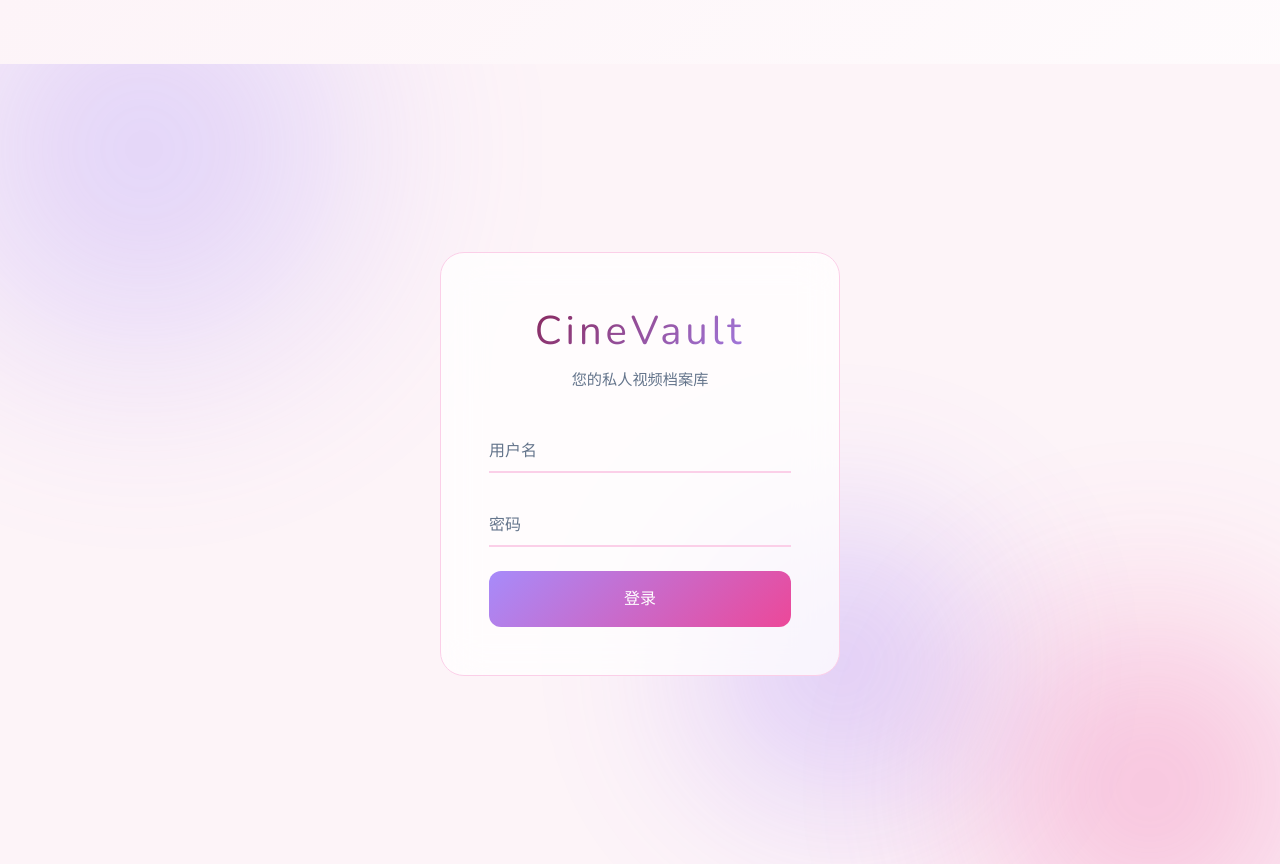
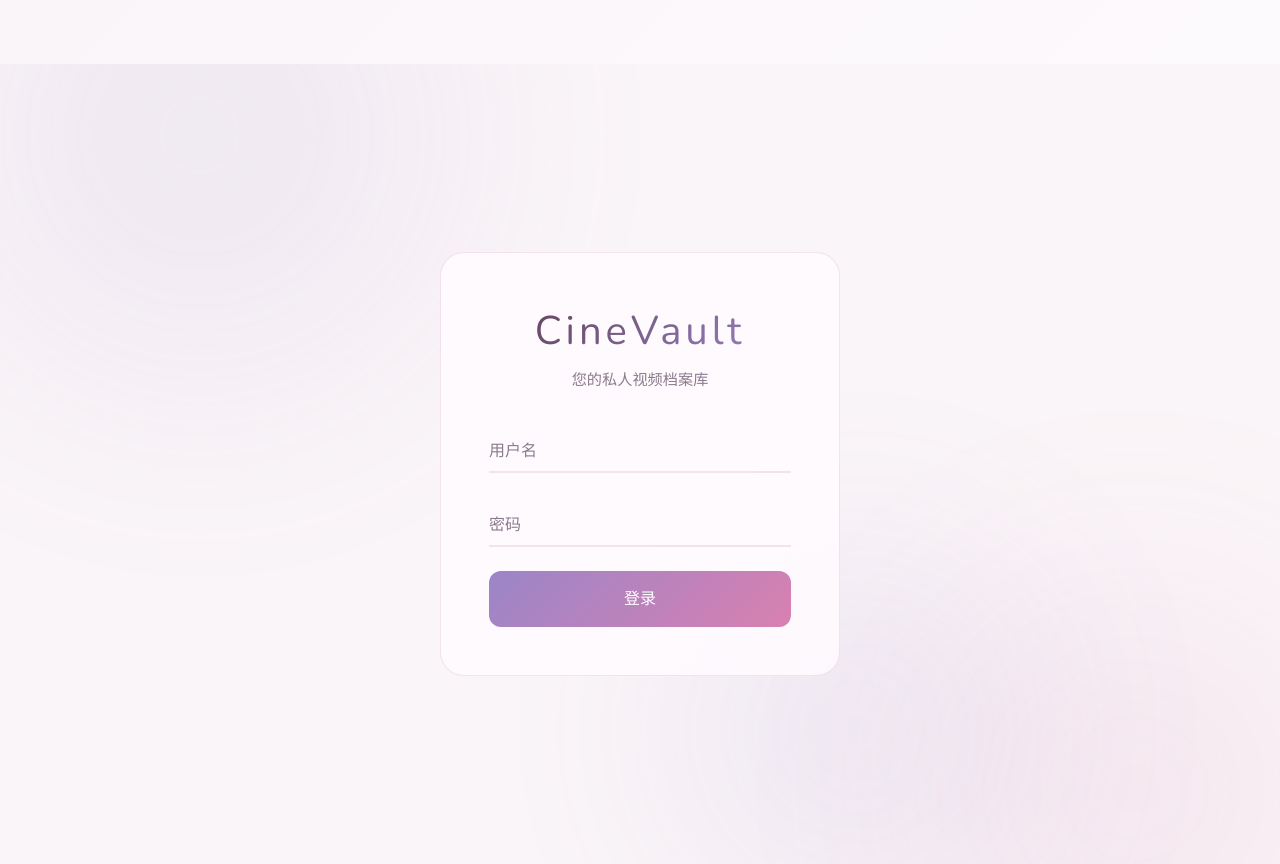
Before and after one commit to Kinder-song/Cinevault, a Flask app: page /login in a window 1280 px wide. Run offline with Flask 3, Linux system fonts and the light colour scheme; some libraries are stand-ins or nearby versions.

Commit message:
refactor(UI): reduce saturation and brightness for both themes
Dark Mode (Cinema Purple):
- Darker backgrounds (#080710, #0F0D1A)
- Lower saturation accent colors (muted pinks/purples)
- Softer glow effects with reduced opacity
- Larger, slower ambient blobs

Light Mode (Dreamy Macaron):
- Softer cream backgrounds
- Muted text colors for better readability
- Reduced contrast for comfortable viewing

Also added:
- Card hover glow effect
- Press scale feedback on cards and buttons
- Smooth easing transitions throughout

```diff
--- a/static/css/style.css
+++ b/static/css/style.css
@@ -47,113 +47,113 @@
     --ease-in-out: cubic-bezier(0.65, 0, 0.35, 1);
     --ease-spring: cubic-bezier(0.34, 1.56, 0.64, 1);
 
-    /* ===== Dark Theme: Cinema Purple Dream ===== */
-    /* 背景色 - 深紫黑 + 渐变氛围 */
-    --bg-deep: #0D0B14;
-    --bg-surface: #151220;
-    --bg-elevated: #1E1B2E;
-    --bg-glass: rgba(30, 27, 75, 0.65);
-    --bg-glass-hover: rgba(40, 37, 100, 0.75);
-    --bg-muted: #1E1B4B;
-
-    /* 文字色 */
-    --text-primary: #F5F3FF;
-    --text-secondary: #A5B4FC;
-    --text-muted: #6366F1;
-
-    /* 强调色 - 霓虹梦幻调色板 */
-    --accent-pink: #F472B6;
-    --accent-lavender: #C084FC;
-    --accent-purple: #A78BFA;
-    --accent-cyan: #67E8F9;
-    --accent-violet: #818CF8;
-    --accent-magenta: #F0ABFC;
-
-    /* 渐变色 */
-    --gradient-pink-lavender: linear-gradient(135deg, #F472B6 0%, #C084FC 100%);
-    --gradient-purple-cyan: linear-gradient(135deg, #A78BFA 0%, #67E8F9 100%);
-    --gradient-violet-pink: linear-gradient(135deg, #818CF8 0%, #F472B6 100%);
+    /* ===== Dark Theme: Cinema Purple Dream (Muted) ===== */
+    /* 背景色 - 更深的紫黑 + 微妙的渐变氛围 */
+    --bg-deep: #080710;
+    --bg-surface: #0F0D1A;
+    --bg-elevated: #14122A;
+    --bg-glass: rgba(20, 18, 45, 0.75);
+    --bg-glass-hover: rgba(30, 27, 65, 0.8);
+    --bg-muted: #1A1735;
+
+    /* 文字色 - 低饱和度淡紫白 */
+    --text-primary: #E8E6F5;
+    --text-secondary: #9994C8;
+    --text-muted: #5C5890;
+
+    /* 强调色 - 低饱和度霓虹梦幻调色板 */
+    --accent-pink: #D496B0;
+    --accent-lavender: #A78FC8;
+    --accent-purple: #9585D0;
+    --accent-cyan: #6EB8C8;
+    --accent-violet: #7E75C8;
+    --accent-magenta: #D4A0C8;
+
+    /* 渐变色 - 低饱和度 */
+    --gradient-pink-lavender: linear-gradient(135deg, #D496B0 0%, #A78FC8 100%);
+    --gradient-purple-cyan: linear-gradient(135deg, #9585D0 0%, #6EB8C8 100%);
+    --gradient-violet-pink: linear-gradient(135deg, #7E75C8 0%, #D496B0 100%);
+
+    /* 边框 - 更柔和 */
+    --border-primary: rgba(100, 90, 160, 0.2);
+    --border-secondary: rgba(120, 105, 165, 0.15);
+    --border-accent: rgba(212, 150, 176, 0.3);
+
+    /* 阴影与光晕 - 更柔和的紫色光晕 */
+    --shadow-color: rgba(0, 0, 0, 0.5);
+    --shadow-sm: 0 1px 2px rgba(0, 0, 0, 0.4);
+    --shadow-md: 0 4px 6px rgba(0, 0, 0, 0.45);
+    --shadow-lg: 0 10px 15px rgba(0, 0, 0, 0.55);
+    --shadow-xl: 0 20px 25px rgba(0, 0, 0, 0.65);
+    --glow-pink: 0 0 25px rgba(212, 150, 176, 0.15);
+    --glow-purple: 0 0 25px rgba(167, 133, 208, 0.12);
+    --glow-cyan: 0 0 20px rgba(110, 184, 200, 0.1);
+
+    /* 特殊效果 */
+    --nav-bg: rgba(8, 7, 16, 0.92);
+    --card-shadow: 0 8px 32px rgba(0, 0, 0, 0.5);
+    --flow-light: rgba(167, 133, 208, 0.2);
+    --placeholder-start: #1F1C35;
+    --placeholder-mid: #2A2740;
+    --placeholder-end: #1F1C35;
+    --input-bg: rgba(100, 90, 160, 0.08);
+    --tag-add-btn-bg: rgba(100, 90, 160, 0.12);
+    --tag-add-btn-border: rgba(100, 90, 160, 0.22);
+    --speed-select-bg: rgba(255, 255, 255, 0.06);
+    --duration-badge-bg: rgba(8, 7, 16, 0.9);
+    --control-bg: linear-gradient(transparent, rgba(0, 0, 0, 0.85));
+}
+
+/* ==================== Light Theme: Dreamy Macaron (Muted) ==================== */
+:root[data-theme="light"] {
+    /* 背景色 - 更柔和的奶油粉白 */
+    --bg-deep: #FAF5F8;
+    --bg-surface: #FEFCFF;
+    --bg-elevated: #FDF4FA;
+    --bg-glass: rgba(255, 252, 255, 0.82);
+    --bg-glass-hover: rgba(255, 250, 255, 0.92);
+    --bg-muted: #F8F0F6;
+
+    /* 文字色 - 低饱和度深色 */
+    --text-primary: #5C3D50;
+    --text-secondary: #8B7A8E;
+    --text-muted: #B5A5B5;
+
+    /* 强调色 - 低饱和度马卡龙调色板 */
+    --accent-pink: #D980B0;
+    --accent-lavender: #9B85C8;
+    --accent-purple: #8570C0;
+    --accent-cyan: #68B8D8;
+    --accent-violet: #7E70C8;
+    --accent-magenta: #D8A0C0;
+
+    /* 渐变色 - 更柔和 */
+    --gradient-pink-lavender: linear-gradient(135deg, #D980B0 0%, #9B85C8 100%);
+    --gradient-purple-cyan: linear-gradient(135deg, #9B85C8 0%, #68B8D8 100%);
+    --gradient-violet-pink: linear-gradient(135deg, #7E70C8 0%, #D980B0 100%);
 
     /* 边框 */
-    --border-primary: rgba(139, 92, 246, 0.25);
-    --border-secondary: rgba(192, 132, 252, 0.2);
-    --border-accent: rgba(244, 114, 182, 0.4);
-
-    /* 阴影与光晕 */
-    --shadow-color: rgba(0, 0, 0, 0.4);
-    --shadow-sm: 0 1px 2px rgba(0, 0, 0, 0.3);
-    --shadow-md: 0 4px 6px rgba(0, 0, 0, 0.4);
-    --shadow-lg: 0 10px 15px rgba(0, 0, 0, 0.5);
-    --shadow-xl: 0 20px 25px rgba(0, 0, 0, 0.6);
-    --glow-pink: 0 0 30px rgba(244, 114, 182, 0.25);
-    --glow-purple: 0 0 30px rgba(192, 132, 252, 0.2);
-    --glow-cyan: 0 0 30px rgba(103, 232, 249, 0.2);
+    --border-primary: rgba(210, 150, 190, 0.25);
+    --border-secondary: rgba(195, 155, 205, 0.2);
+    --border-accent: rgba(217, 128, 176, 0.35);
+
+    /* 阴影 */
+    --shadow-color: rgba(100, 70, 90, 0.06);
+    --shadow-sm: 0 1px 2px rgba(100, 70, 90, 0.04);
+    --shadow-md: 0 4px 6px rgba(100, 70, 90, 0.06);
+    --shadow-lg: 0 10px 15px rgba(100, 70, 90, 0.08);
+    --shadow-xl: 0 20px 25px rgba(100, 70, 90, 0.1);
+    --glow-pink: 0 0 18px rgba(217, 128, 176, 0.12);
+    --glow-purple: 0 0 18px rgba(155, 133, 200, 0.1);
+    --glow-cyan: 0 0 15px rgba(104, 184, 216, 0.1);
 
     /* 特殊效果 */
-    --nav-bg: rgba(13, 11, 20, 0.85);
-    --card-shadow: 0 8px 32px rgba(0, 0, 0, 0.4);
-    --flow-light: rgba(192, 132, 252, 0.3);
-    --placeholder-start: #2D2A4A;
-    --placeholder-mid: #3D3A5C;
-    --placeholder-end: #2D2A4A;
-    --input-bg: rgba(139, 92, 246, 0.1);
-    --tag-add-btn-bg: rgba(139, 92, 246, 0.15);
-    --tag-add-btn-border: rgba(139, 92, 246, 0.3);
-    --speed-select-bg: rgba(255, 255, 255, 0.08);
-    --duration-badge-bg: rgba(13, 11, 20, 0.85);
-    --control-bg: linear-gradient(transparent, rgba(0, 0, 0, 0.9));
-}
-
-/* ==================== Light Theme: Dreamy Macaron ==================== */
-:root[data-theme="light"] {
-    /* 背景色 - 奶油粉白 */
-    --bg-deep: #FDF4F8;
-    --bg-surface: #FFFFFF;
-    --bg-elevated: #FDF2F8;
-    --bg-glass: rgba(255, 255, 255, 0.75);
-    --bg-glass-hover: rgba(255, 255, 255, 0.9);
-    --bg-muted: #FDF2F8;
-
-    /* 文字色 - 深玫瑰色 */
-    --text-primary: #831843;
-    --text-secondary: #64748B;
-    --text-muted: #9CA3AF;
-
-    /* 强调色 - 马卡龙调色板 */
-    --accent-pink: #EC4899;
-    --accent-lavender: #A78BFA;
-    --accent-purple: #8B5CF6;
-    --accent-cyan: #7DD3FC;
-    --accent-violet: #818CF8;
-    --accent-magenta: #F472B6;
-
-    /* 渐变色 */
-    --gradient-pink-lavender: linear-gradient(135deg, #EC4899 0%, #A78BFA 100%);
-    --gradient-purple-cyan: linear-gradient(135deg, #A78BFA 0%, #7DD3FC 100%);
-    --gradient-violet-pink: linear-gradient(135deg, #818CF8 0%, #EC4899 100%);
-
-    /* 边框 */
-    --border-primary: #FBCFE8;
-    --border-secondary: #E9D5FF;
-    --border-accent: rgba(236, 72, 153, 0.4);
-
-    /* 阴影 */
-    --shadow-color: rgba(236, 72, 153, 0.08);
-    --shadow-sm: 0 1px 2px rgba(236, 72, 153, 0.05);
-    --shadow-md: 0 4px 6px rgba(236, 72, 153, 0.07);
-    --shadow-lg: 0 10px 15px rgba(236, 72, 153, 0.1);
-    --shadow-xl: 0 20px 25px rgba(236, 72, 153, 0.15);
-    --glow-pink: 0 0 20px rgba(236, 72, 153, 0.15);
-    --glow-purple: 0 0 20px rgba(167, 139, 250, 0.15);
-    --glow-cyan: 0 0 20px rgba(125, 211, 252, 0.15);
-
-    /* 特殊效果 */
-    --nav-bg: rgba(255, 255, 255, 0.85);
-    --card-shadow: 0 8px 32px rgba(236, 72, 153, 0.1);
-    --flow-light: rgba(212, 168, 201, 0.4);
-    --placeholder-start: #F8D7E8;
-    --placeholder-mid: #F0C4D8;
-    --placeholder-end: #F8D7E8;
+    --nav-bg: rgba(255, 252, 255, 0.88);
+    --card-shadow: 0 8px 32px rgba(100, 70, 90, 0.08);
+    --flow-light: rgba(195, 155, 205, 0.3);
+    --placeholder-start: #F0E4EC;
+    --placeholder-mid: #E8D8E4;
+    --placeholder-end: #F0E4EC;
     --input-bg: rgba(139, 92, 246, 0.08);
     --tag-add-btn-bg: rgba(139, 92, 246, 0.1);
     --tag-add-btn-border: rgba(139, 92, 246, 0.25);
@@ -287,32 +287,32 @@ body {
 .glow-orb {
     position: absolute;
     border-radius: 50%;
-    filter: blur(80px);
-    opacity: 0.4;
-    animation: float 20s ease-in-out infinite;
+    filter: blur(100px);
+    opacity: 0.15;
+    animation: float 25s ease-in-out infinite;
 }
 
 .glow-1 {
+    width: 700px;
+    height: 700px;
+    background: radial-gradient(circle, var(--accent-lavender) 0%, transparent 70%);
+    top: -250px;
+    left: -200px;
+    animation-delay: 0s;
+}
+
+.glow-2 {
     width: 600px;
     height: 600px;
-    background: radial-gradient(circle, var(--accent-lavender) 0%, transparent 70%);
-    top: -200px;
-    left: -200px;
-    animation-delay: 0s;
-}
-
-.glow-2 {
+    background: radial-gradient(circle, var(--accent-pink) 0%, transparent 70%);
+    bottom: -200px;
+    right: -180px;
+    animation-delay: -10s;
+}
+
+.glow-3 {
     width: 500px;
     height: 500px;
-    background: radial-gradient(circle, var(--accent-pink) 0%, transparent 70%);
-    bottom: -150px;
-    right: -150px;
-    animation-delay: -7s;
-}
-
-.glow-3 {
-    width: 400px;
-    height: 400px;
     background: radial-gradient(circle, var(--accent-purple) 0%, transparent 70%);
     top: 50%;
     left: 50%;
```
Also changed, not shown: other parts of static/css/style.css (+63 -32 lines).
